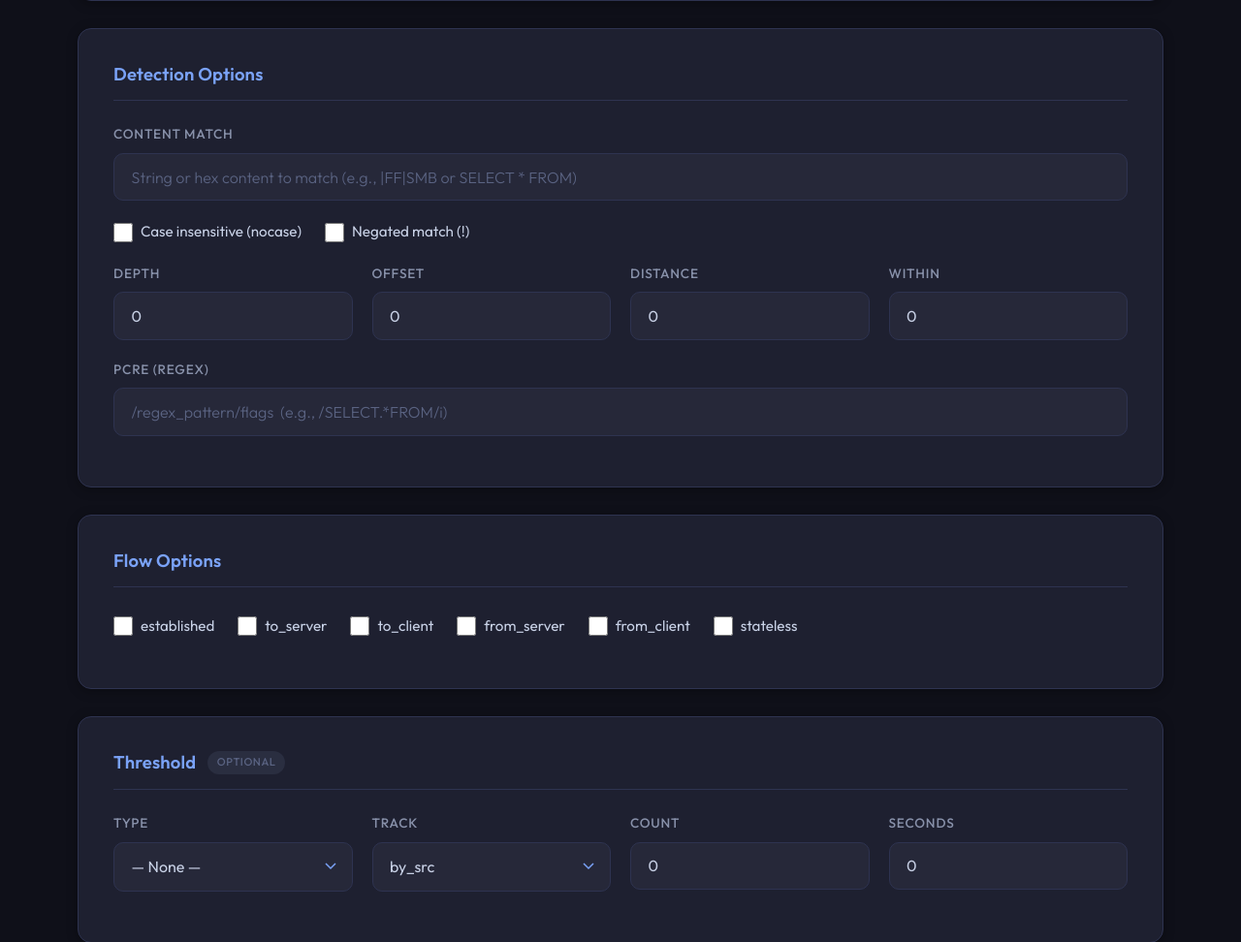
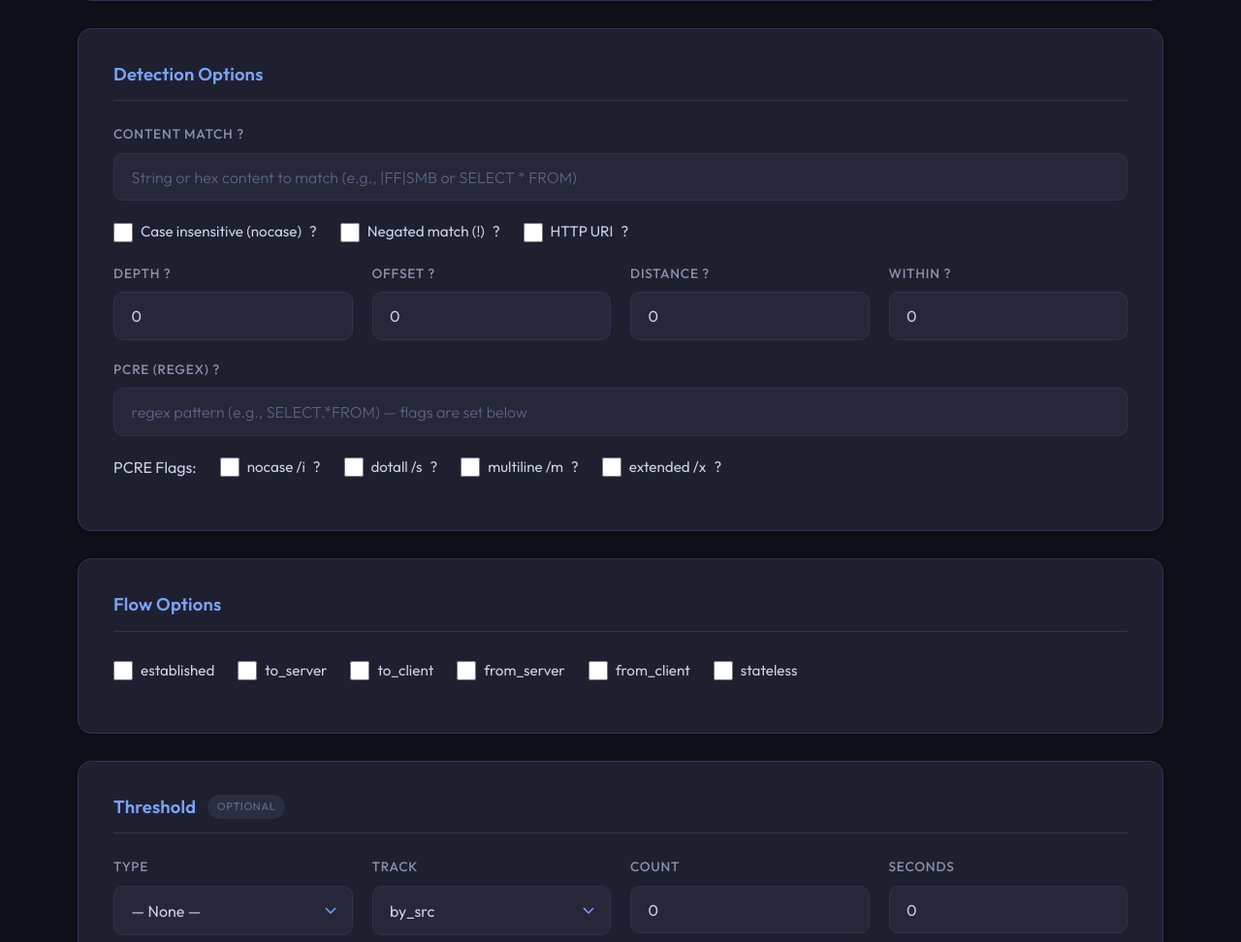
Before and after one commit to Rootless-Ghost/SnortForge, a Flask app: page / in a window 1280 px wide. Shown: the part 1159-2131 px from the top of the page at 97% size. Run offline with Flask 3, Linux system fonts and the light colour scheme.

Commit message:
Improve tooltips and descriptions in index.html
Enhanced tooltips for content match options and added explanations for PCRE flags.

```diff
--- a/snortforge/templates/index.html
+++ b/snortforge/templates/index.html
@@ -162,7 +162,10 @@
         <section class="card">
             <h2 class="card-title">Detection Options</h2>
             <div class="form-group full-width">
-                <label for="content">Content Match</label>
+                <label for="content">
+                    Content Match
+                    <span class="tooltip-trigger" data-tooltip="String or hex pattern to match in the packet payload. Use pipe notation for hex bytes: |FF|SMB. This becomes the content keyword in the Snort rule.">?</span>
+                </label>
                 <input type="text" id="content" placeholder="String or hex content to match (e.g., |FF|SMB or SELECT * FROM)">
             </div>
 
@@ -170,35 +173,81 @@
                 <label class="checkbox-label">
                     <input type="checkbox" id="content_nocase">
                     <span>Case insensitive (nocase)</span>
+                    <span class="tooltip-trigger" data-tooltip="Match content regardless of uppercase or lowercase. Adds the 'nocase' modifier to the rule. Example: 'GET' will also match 'get', 'Get', etc.">?</span>
                 </label>
                 <label class="checkbox-label">
                     <input type="checkbox" id="content_negated">
                     <span>Negated match (!)</span>
+                    <span class="tooltip-trigger" data-tooltip="Invert the match — alert when this content is NOT found in the packet. Generates content:!&quot;...&quot; in the rule. Useful for detecting missing headers, protocol violations, or absent expected data.">?</span>
+                </label>
+                <label class="checkbox-label">
+                    <input type="checkbox" id="content_http_uri">
+                    <span>HTTP URI</span>
+                    <span class="tooltip-trigger" data-tooltip="Only match content within the HTTP request URI (the path and query string). Adds 'http_uri' to the rule. Improves performance by narrowing the search scope and reduces false positives from matching body content.">?</span>
                 </label>
             </div>
 
             <div class="form-row four-col">
                 <div class="form-group">
-                    <label for="depth">Depth</label>
-                    <input type="number" id="depth" value="0" min="0" placeholder="0 = none">
+                    <label for="depth">
+                        Depth
+                        <span class="tooltip-trigger" data-tooltip="Only search within the first N bytes of the payload (or from the last content match). Limits the search window to improve performance and reduce false positives. Set 0 to disable.">?</span>
+                    </label>
+                    <input type="number" id="depth" value="0" min="0" placeholder="Bytes from start">
                 </div>
                 <div class="form-group">
-                    <label for="offset">Offset</label>
-                    <input type="number" id="offset" value="0" min="0" placeholder="0 = none">
+                    <label for="offset">
+                        Offset
+                        <span class="tooltip-trigger" data-tooltip="Skip the first N bytes before searching for this content. Useful for ignoring known headers or fixed-length fields. Set 0 to disable.">?</span>
+                    </label>
+                    <input type="number" id="offset" value="0" min="0" placeholder="Bytes to skip">
                 </div>
                 <div class="form-group">
-                    <label for="distance">Distance</label>
-                    <input type="number" id="distance" value="0" min="0" placeholder="0 = none">
+                    <label for="distance">
+                        Distance
+                        <span class="tooltip-trigger" data-tooltip="Used in chained content matches. After the previous match, skip at least N bytes before searching for this content. Ensures patterns appear in the expected order with spacing. Set 0 to disable.">?</span>
+                    </label>
+                    <input type="number" id="distance" value="0" min="0" placeholder="Bytes after prev match">
                 </div>
                 <div class="form-group">
-                    <label for="within">Within</label>
-                    <input type="number" id="within" value="0" min="0" placeholder="0 = none">
+                    <label for="within">
+                        Within
+                        <span class="tooltip-trigger" data-tooltip="Used in chained content matches. After the previous match, search only within the next N bytes. Pairs with distance for tight, precise matching. Set 0 to disable.">?</span>
+                    </label>
+                    <input type="number" id="within" value="0" min="0" placeholder="Search window size">
                 </div>
             </div>
 
             <div class="form-group full-width">
-                <label for="pcre">PCRE (Regex)</label>
-                <input type="text" id="pcre" placeholder="/regex_pattern/flags  (e.g., /SELECT.*FROM/i)">
+                <label for="pcre">
+                    PCRE (Regex)
+                    <span class="tooltip-trigger" data-tooltip="Perl-Compatible Regular Expression for advanced pattern matching. Enter the pattern only (without surrounding slashes and flags) — use the flag checkboxes below to set modifiers. Or enter the full /pattern/flags format to override.">?</span>
+                </label>
+                <input type="text" id="pcre" placeholder="regex pattern (e.g., SELECT.*FROM) — flags are set below">
+            </div>
+
+            <div class="form-row checkbox-row pcre-flags-row">
+                <span class="pcre-flags-label">PCRE Flags:</span>
+                <label class="checkbox-label">
+                    <input type="checkbox" id="pcre_flag_i">
+                    <span>nocase /i</span>
+                    <span class="tooltip-trigger" data-tooltip="Case-insensitive matching. 'SELECT' matches 'select', 'Select', etc. Most common flag for detection rules.">?</span>
+                </label>
+                <label class="checkbox-label">
+                    <input type="checkbox" id="pcre_flag_s">
+                    <span>dotall /s</span>
+                    <span class="tooltip-trigger" data-tooltip="Makes the dot (.) metacharacter match any character including newlines. Without this flag, dot matches everything except \\n. Useful for patterns spanning multiple lines.">?</span>
+                </label>
+                <label class="checkbox-label">
+                    <input type="checkbox" id="pcre_flag_m">
+                    <span>multiline /m</span>
+                    <span class="tooltip-trigger" data-tooltip="Makes ^ and $ match the start and end of each line, not just the start and end of the entire string. Useful when payload contains multiple lines of text.">?</span>
+                </label>
+                <label class="checkbox-label">
+                    <input type="checkbox" id="pcre_flag_x">
+                    <span>extended /x</span>
+                    <span class="tooltip-trigger" data-tooltip="Extended mode — unescaped whitespace is ignored and # starts a comment. Allows more readable regex patterns. Rarely used in Snort rules.">?</span>
+                </label>
             </div>
         </section>
 
```
